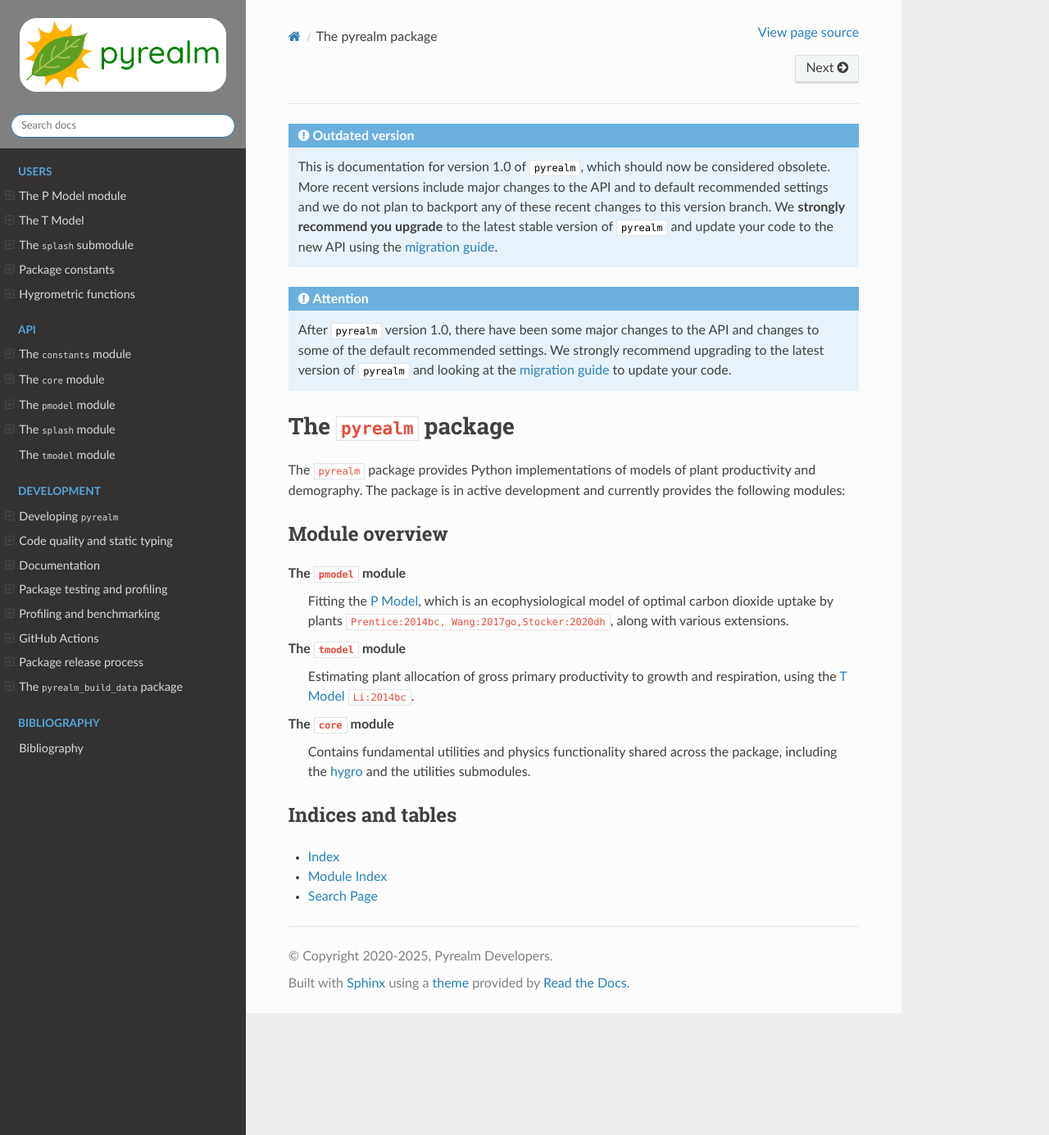
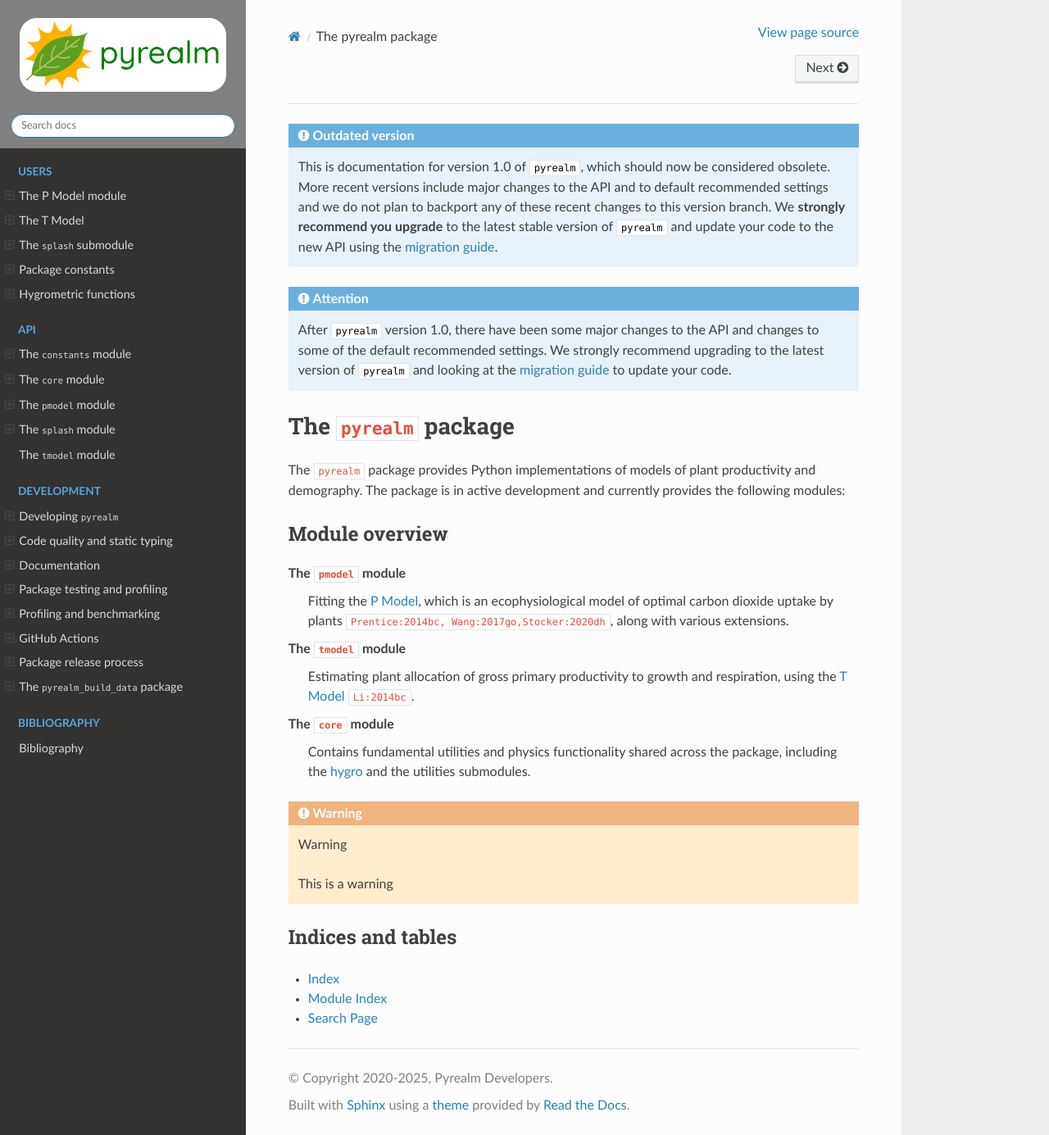
Before and after one commit to ImperialCollegeLondon/pyrealm, a Sphinx documentation site: the page built from docs/source/index.md, in a window 1280 px wide and 1385 px high. Shown: the whole window at 82% size. Built offline with Sphinx 7.4.7 and the Read the Docs theme 3.1.0, drawn with Linux system fonts in a browser that asks for light colours; cross-references to code outside the pages are shown as plain code; the version number is read from the project's files by our own code.

Commit message:
Trying to figure out correct syntax for warning admonition in layout template

````diff
--- a/docs/source/index.md
+++ b/docs/source/index.md
@@ -33,6 +33,12 @@ The `core` module
 : Contains fundamental utilities and physics functionality shared across the
   package, including the [hygro](users/hygro) and the utilities submodules.
 
+```{warning} Warning
+
+This is a warning
+
+```
+
 ## Indices and tables
 
 * {ref}`genindex`
````
